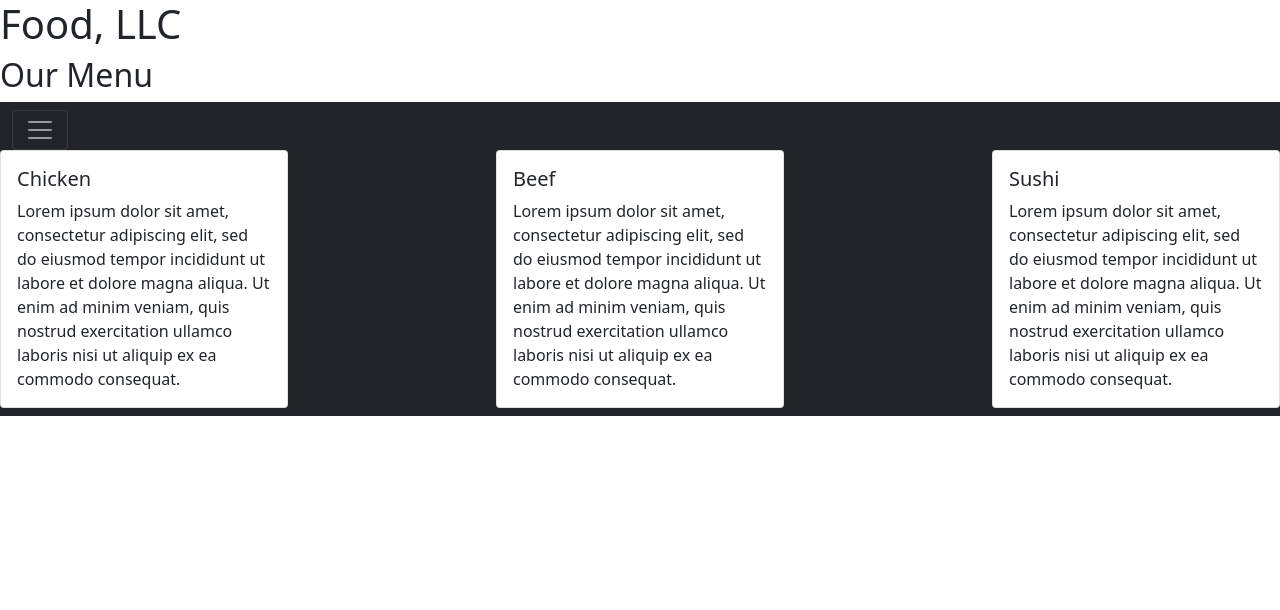
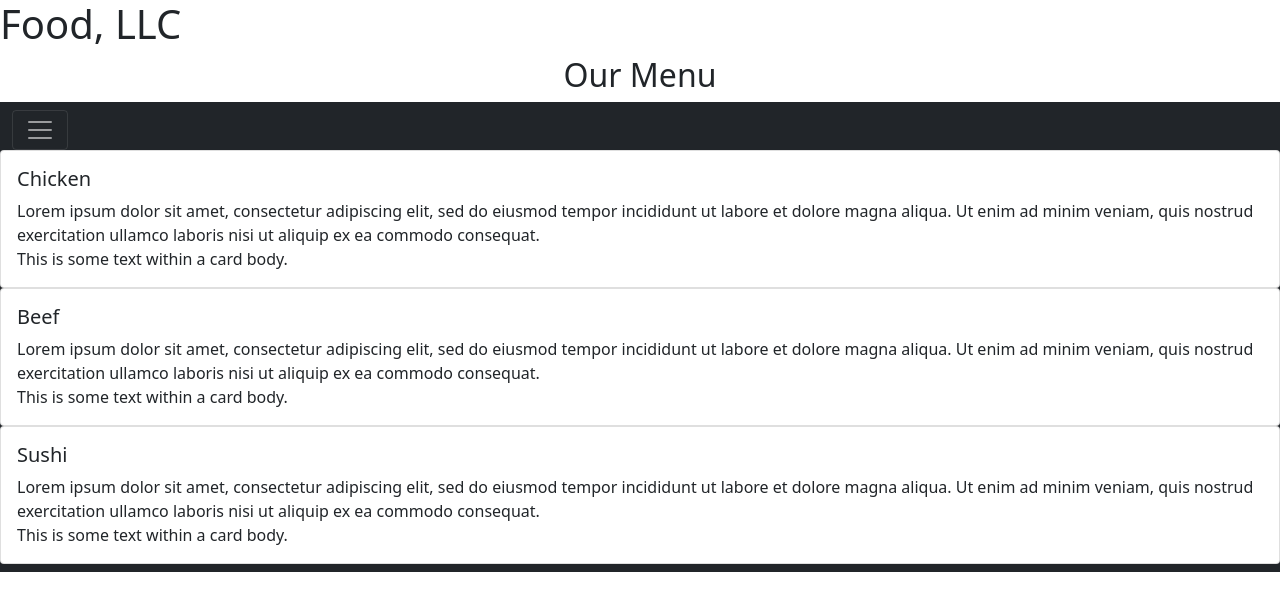
Before and after one commit to mas09mind/module3, a plain HTML site: page index.html in a window 1280 px wide. Drawn offline with nearby package versions, Linux system fonts and the light colour scheme.

Commit message:
Update index.html

```diff
--- a/index.html
+++ b/index.html
@@ -9,10 +9,11 @@
     <link href="https://cdn.jsdelivr.net/npm/bootstrap@5.0.2/dist/css/bootstrap.min.css" rel="stylesheet" integrity="sha384-EVSTQN3/azprG1Anm3QDgpJLIm9Nao0Yz1ztcQTwFspd3yD65VohhpuuCOmLASjC" crossorigin="anonymous">
 
     <title>Module-3!</title>
-  </head>
+     <h1>Food, LLC</h1>
+
+  </head><h2 style="text-align:center;">Our Menu </h2>
   <body>
-    <h1>Food, LLC</h1>
-    <h2> Our Menu</h2>
+
 
     <!--Nav Bar-->
 
@@ -33,37 +34,33 @@
 
 
 
-<!--card container-->
 
 
-<div class="card" style="width: 18rem;">
+<!--card -->
+
+<div class="card">
   <div class="card-body">
-    <h5 class="card-title">Chicken</h5>
-
+   <h5 class="card-title">Chicken</h5>
     <p class="card-text">Lorem ipsum dolor sit amet, consectetur adipiscing elit, sed do eiusmod tempor incididunt ut labore et dolore magna aliqua. Ut enim ad minim veniam, quis nostrud exercitation ullamco laboris nisi ut aliquip ex ea commodo consequat.</p>
+    This is some text within a card body.
   </div>
 </div>
 
-<div class="card" style="width: 18rem;">
+<div class="card">
   <div class="card-body">
-    <h5 class="card-title">Beef</h5>
+   <h5 class="card-title">Beef</h5>
     <p class="card-text">Lorem ipsum dolor sit amet, consectetur adipiscing elit, sed do eiusmod tempor incididunt ut labore et dolore magna aliqua. Ut enim ad minim veniam, quis nostrud exercitation ullamco laboris nisi ut aliquip ex ea commodo consequat.</p>
-
+    This is some text within a card body.
   </div>
 </div>
 
-
-
-<div class="card" style="width: 18rem;">
+<div class="card">
   <div class="card-body">
-    <h5 class="card-title">Sushi</h5>
+   <h5 class="card-title">Sushi</h5>
     <p class="card-text">Lorem ipsum dolor sit amet, consectetur adipiscing elit, sed do eiusmod tempor incididunt ut labore et dolore magna aliqua. Ut enim ad minim veniam, quis nostrud exercitation ullamco laboris nisi ut aliquip ex ea commodo consequat.</p>
-
+    This is some text within a card body.
   </div>
 </div>
-
-
-
 
     <!-- Optional JavaScript; choose one of the two! -->
 
```
